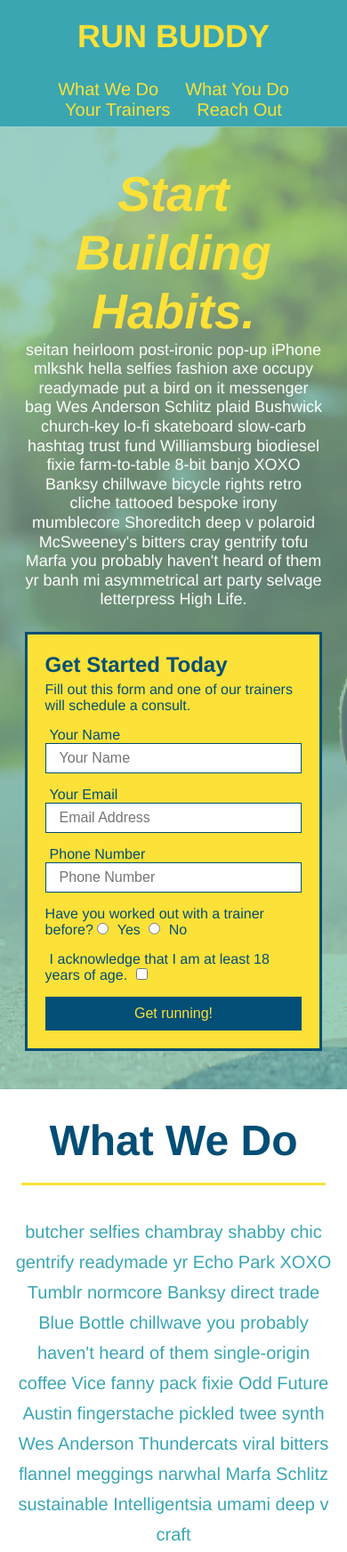
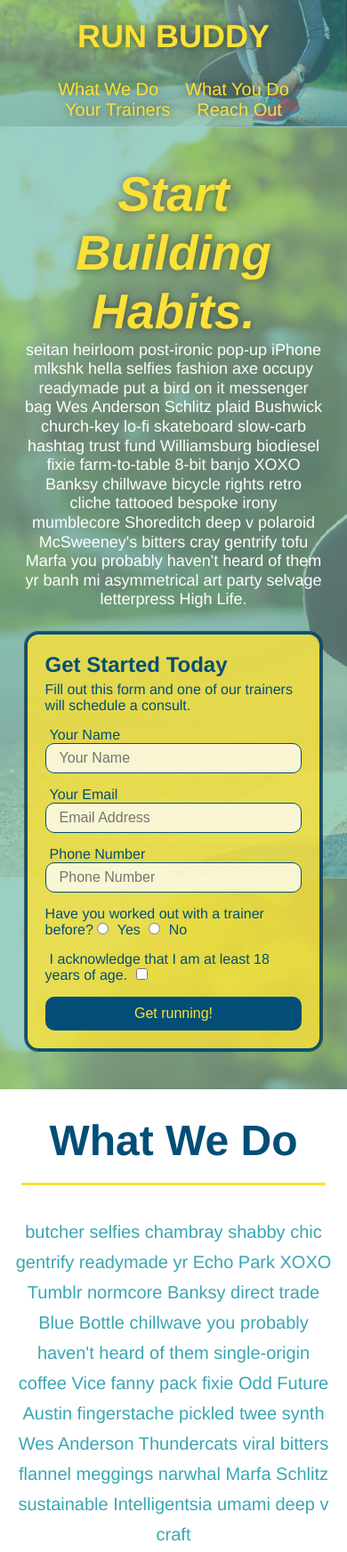
Before and after one commit to StephenWDickey/RunBuddy2.0, a plain HTML site: page index.html in a window 390 px wide. Shown: the top 1744 px of the page at 89% size. Drawn offline with Linux system fonts and the light colour scheme.

Commit message:
added shadows, transparency, sticky header, psuedoclasses

```diff
--- a/assets/css/style.css
+++ b/assets/css/style.css
@@ -55,6 +55,15 @@ header {
   display: flex;
   justify-content: space-between;
   flex-wrap: wrap;
+  position: -webkit-sticky;
+  position: sticky;
+  top: 0;
+  background-image: url('../images/hero-bg.jpg');
+  background-size: cover;
+  background-position: center;
+  background-attachment: fixed;
+  background-position: 80%;
+
 }
 
 header h1 {
@@ -62,6 +71,7 @@ header h1 {
   margin: 0;
   font-size: 36px;
   color: #fce138;
+  text-shadow: 0 0 10px rgba(0,0,0,0.5);
 }
 
 header a {
@@ -85,6 +95,14 @@ header nav ul li a {
   padding: 10px 15px;
   font-weight: lighter;
   font-size: 1.55vw;
+  text-shadow: 0 0 10px rgba(0,0,0,0.5);
+}
+
+header nav ul li a:hover {
+  background: #fce138;
+  color: #024e76;
+  border-radius: 15px;
+  text-shadow: none;
 }
 
 
@@ -98,6 +116,8 @@ header nav ul li a {
   justify-content: center;
   flex-wrap: wrap;
   align-items: flex-start;
+  background-attachment: fixed;
+  background-position: 80%;
 }
 
 .hero-cta {
@@ -113,15 +133,18 @@ header nav ul li a {
   font-style: italic;
   font-size: 55px;
   color: #fce138;
+  text-shadow: 0 0 10px rgba(0,0,0,0.5);
 }
 
 .hero-form {
   border: 3px solid #024e76;
-  background-color: #fce138;
+  background-color: rgba(252,225,56,0.8);
   padding: 20px;
   color: #024e76;
   width: 40%;
   margin: 3.5%;
+  box-shadow: 0 0 0 1px rgb(0,0,0,0.5);
+  border-radius: 15px;
 }
 
 .hero-form h3 {
@@ -141,6 +164,13 @@ header nav ul li a {
   color: #024e76;
   width: 100%;
   margin-bottom: 15px;
+  border-radius: 10px;
+  background-color: rgba(255,255,255,0.75);
+}
+
+.form-input:focus {
+  background-color: rgba(255,255,255,1);
+  outline: none;
 }
 
 .hero-form label {
@@ -153,6 +183,11 @@ header nav ul li a {
   border: none;
   padding: 10px 20px;
   font-size: 16px;
+  border-radius: 10px;
+}
+
+.hero-form button:hover {
+  background-color: #39a6b2;
 }
 
 
@@ -180,11 +215,14 @@ header nav ul li a {
   margin: 50px auto;
   padding-bottom: 50px;
   width: 80%;
-  border-bottom: 1px solid #39a6b2;
   display: flex;
   flex-wrap: wrap;
   align-items: center;
   justify-content: space-between;
+}
+
+.step:last-child {
+  border-bottom: 1px solid #39a6b2;
 }
 
 .step h3 {
@@ -313,6 +351,13 @@ header nav ul li a {
   width: 100%;
   margin-bottom: 15px;
   margin-top: 5px;
+  border-radius: 10px;
+  background-color: rgba(255,255,255,0.75);
+}
+
+.contact-form input:focus, .contact-form textarea:focus {
+  background-color: rgba(255,255,255,1);
+  outline: none;
 }
 
 .contact-form button {
@@ -323,6 +368,12 @@ header nav ul li a {
   text-align: center;
   padding: 15px 0;
   font-size: 16px;
+  border-radius: 10px;
+}
+
+.contact-form button:hover {
+  background-color: #39a6b2;
+  color: #fce138;
 }
 
 .contact-info a {
@@ -361,6 +412,7 @@ footer a {
 header {
   padding-bottom: 0;
   justify-content: center;
+  position: relative;
   }
 
 header h1 {
```
